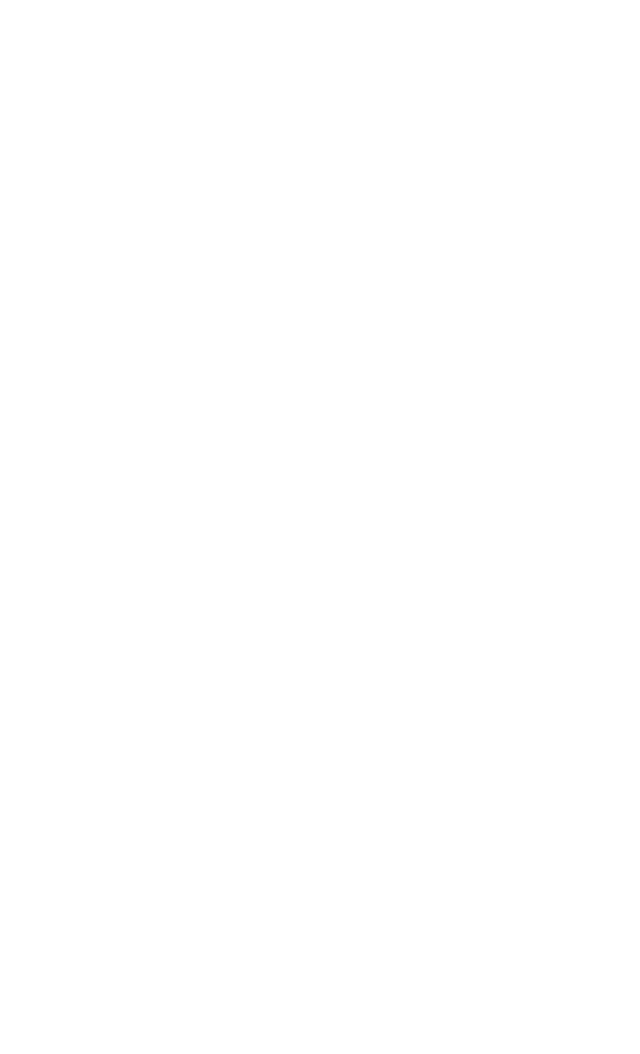
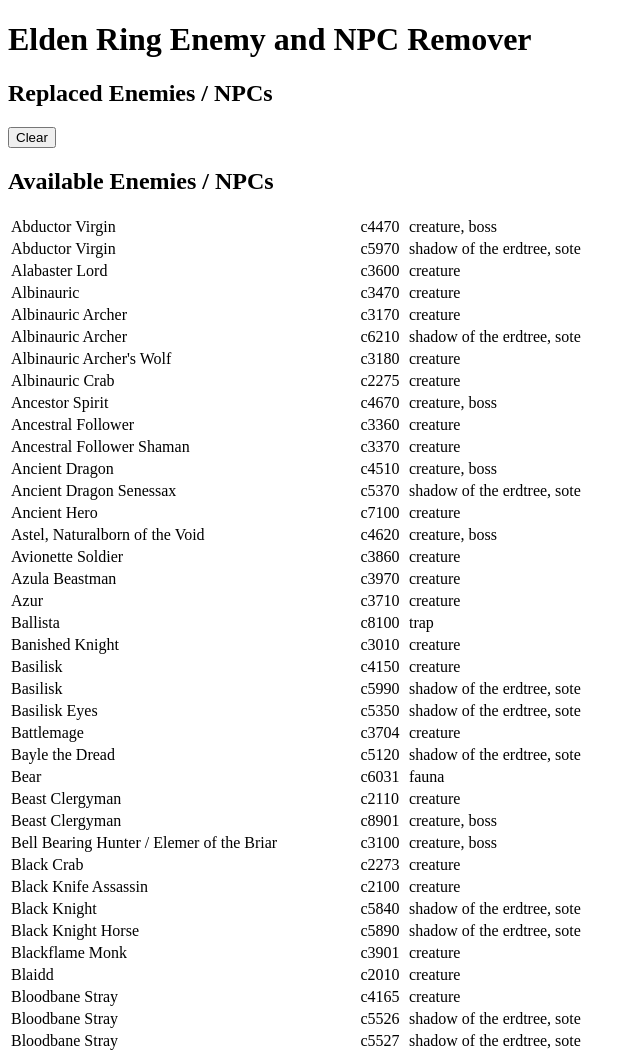
Before and after one commit to kazeraniman/enemy-and-npc-remover-web, a plain HTML site: page index.html in a window 1280 px wide. Shown: the top 1054 px of the page, without its empty margins (0-640 px from the left). Before the commit the page ends 800 px from the top, so only its background shows below. Drawn offline with Linux system fonts and the light colour scheme.

Commit message:
Populating the list of available replacements and formatting them into a table for display.

```diff
--- a/index.html
+++ b/index.html
@@ -3,9 +3,17 @@
 <head>
     <meta charset="UTF-8">
     <title>Elden Ring Enemy and NPC Remover</title>
-    <script defer src="src/main.js"></script>
+    <script type="module" src="src/main.js"></script>
 </head>
 <body>
+    <h1>Elden Ring Enemy and NPC Remover</h1>
 
+    <h2>Replaced Enemies / NPCs</h2>
+    <table id="replaced-table"></table>
+    <button>Clear</button>
+
+    <h2>Available Enemies / NPCs</h2>
+    <table id="available-table"></table>
+    <button>Download Replacements</button>
 </body>
 </html>
--- a/index.js
+++ /dev/null
@@ -1 +0,0 @@
-console.log('Happy developing ✨')
--- a/res/ids.json
+++ b/res/ids.json
@@ -1,5 +1,4 @@
-{
-    "list": [
+[
   {
     "id": "default",
     "name": "Default",
@@ -2576,7 +2575,8 @@
       "shadow of the erdtree",
       "sote"
     ]
-        },{
+  },
+  {
     "id": "c5650",
     "name": "Messmer Foot Soldier",
     "tags": [
@@ -3287,4 +3287,3 @@
     ]
   }
 ]
-}
--- a/src/main.js
+++ b/src/main.js
@@ -1 +1,48 @@
-console.log("Hello World!");
+// Load the available options
+let idsResponse = await fetch('./res/ids.json');
+let available = await idsResponse.json();
+available.sort((a, b) => a.name.localeCompare(b.name));
+
+// Prepare the tables
+let availableTable = document.getElementById('available-table');
+let replacedTable = document.getElementById('replaced-table');
+let replaced = [];
+
+// Set up the initial availability
+updateAvailableTable();
+
+/**
+ * Update the data displayed by a table given the backing entries.
+ * @param table The table to modify.
+ * @param entries The entries to display.
+ */
+function updateTable(table, entries) {
+    table.innerHTML = '';
+    entries.forEach(npc => {
+        let row = table.insertRow();
+        let nameCell = row.insertCell(0);
+        let idCell = row.insertCell(1);
+        let tagsCell = row.insertCell(2);
+        nameCell.innerText = npc.name;
+        row.dataset.name = npc.name;
+        idCell.innerText = npc.id;
+        row.dataset.id = npc.id;
+        tagsCell.innerText = npc.tags.join(", ");
+        row.dataset.id = npc.id;
+        row.dataset.data = npc;
+    });
+}
+
+/**
+ * Update the data displayed by the "available" table.
+ */
+function updateAvailableTable() {
+    updateTable(availableTable, available);
+}
+
+/**
+ * Update the data displayed by the "replaced" table.
+ */
+function updateReplacedTable() {
+    updateTable(replacedTable, replaced);
+}
```
Also changed, not shown: package.json (deleted, +0 -10 lines). Lines whose indentation alone changed are shown as unchanged.
